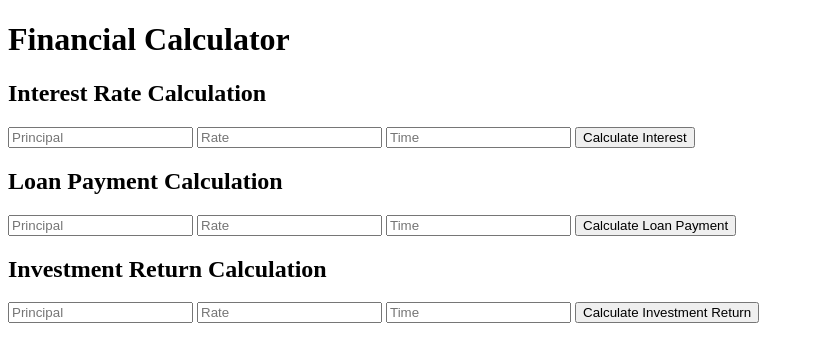
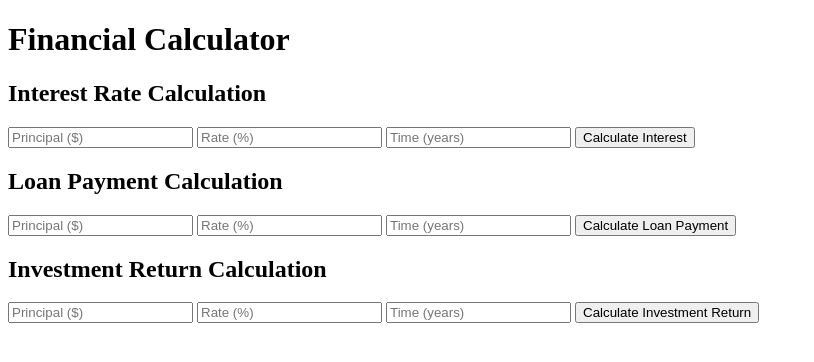
Before and after one commit to DanWilson501/Simple-Financial-Calculator-w--ES6-Modules, a plain HTML site: page index.html in a window 1280 px wide. Shown: the whole page, without its empty margins (0-814 px from the left). Drawn offline with Linux system fonts and the light colour scheme.

Commit message:
updated to have labels for input to indicate principal in dollars, rate as a percentage and time in years.

```diff
--- a/index.html
+++ b/index.html
@@ -10,27 +10,27 @@
     <div class="calculator">
         <div class="calculation-type">
             <h2>Interest Rate Calculation</h2>
-            <input type="number" id="interest-principal" placeholder="Principal">
-            <input type="number" id="interest-rate" placeholder="Rate">
-            <input type="number" id="interest-time" placeholder="Time">
+            <input type="number" id="interest-principal" placeholder="Principal ($)">
+            <input type="number" id="interest-rate" placeholder="Rate (%)">
+            <input type="number" id="interest-time" placeholder="Time (years)">
             <button id="calculate-interest">Calculate Interest</button>
             <p id="interest-result"></p>
         </div>
 
         <div class="calculation-type">
             <h2>Loan Payment Calculation</h2>
-            <input type="number" id="loan-principal" placeholder="Principal">
-            <input type="number" id="loan-rate" placeholder="Rate">
-            <input type="number" id="loan-time" placeholder="Time">
+            <input type="number" id="loan-principal" placeholder="Principal ($)">
+            <input type="number" id="loan-rate" placeholder="Rate (%)">
+            <input type="number" id="loan-time" placeholder="Time (years)">
             <button id="calculate-loan">Calculate Loan Payment</button>
             <p id="loan-result"></p>
         </div>
 
         <div class="calculation-type">
             <h2>Investment Return Calculation</h2>
-            <input type="number" id="investment-principal" placeholder="Principal">
-            <input type="number" id="investment-rate" placeholder="Rate">
-            <input type="number" id="investment-time" placeholder="Time">
+            <input type="number" id="investment-principal" placeholder="Principal ($)">
+            <input type="number" id="investment-rate" placeholder="Rate (%)">
+            <input type="number" id="investment-time" placeholder="Time (years)">
             <button id="calculate-investment">Calculate Investment Return</button>
             <p id="investment-result"></p>
         </div>
--- a/main.js
+++ b/main.js
@@ -5,7 +5,7 @@ import { validateInputs } from './modules/validate.js';
 
 document.getElementById('calculate-interest').addEventListener('click', () => {
     const principal = parseFloat(document.getElementById('interest-principal').value);
-    const rate = parseFloat(document.getElementById('interest-rate').value);
+    const rate = parseFloat(document.getElementById('interest-rate').value) / 100;
     const time = parseFloat(document.getElementById('interest-time').value);
 
     console.log('Interest Calculation Inputs:', { principal, rate, time });
@@ -13,7 +13,7 @@ document.getElementById('calculate-interest').addEventListener('click', () => {
     if (validateInputs([principal, rate, time])) {
         const result = calculateInterest(principal, rate, time);
         console.log('Interest Calculation Result:', result);
-        document.getElementById('interest-result').innerText = `Interest: ${result}`;
+        document.getElementById('interest-result').innerText = `Interest: $${result.toFixed(2)}`;
     } else {
         alert('Please enter valid inputs for Interest Calculation.');
     }
@@ -29,7 +29,7 @@ document.getElementById('calculate-loan').addEventListener('click', () => {
     if (validateInputs([principal, rate, time])) {
         const result = calculateLoanPayment(principal, rate, time);
         console.log('Loan Payment Calculation Result:', result);
-        document.getElementById('loan-result').innerText = `Monthly Payment: ${result}`;
+        document.getElementById('loan-result').innerText = `Monthly Payment: $${result.toFixed(2)}`;
     } else {
         alert('Please enter valid inputs for Loan Payment Calculation.');
     }
@@ -45,7 +45,7 @@ document.getElementById('calculate-investment').addEventListener('click', () =>
     if (validateInputs([principal, rate, time])) {
         const result = calculateInvestmentReturn(principal, rate, time);
         console.log('Investment Return Calculation Result:', result);
-        document.getElementById('investment-result').innerText = `Future Value: ${result}`;
+        document.getElementById('investment-result').innerText = `Future Value: $${result.toFixed(2)}`;
     } else {
         alert('Please enter valid inputs for Investment Return Calculation.');
     }
```
